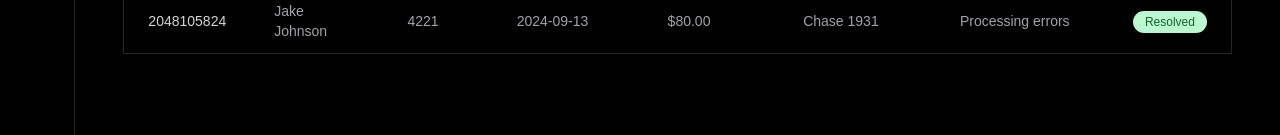
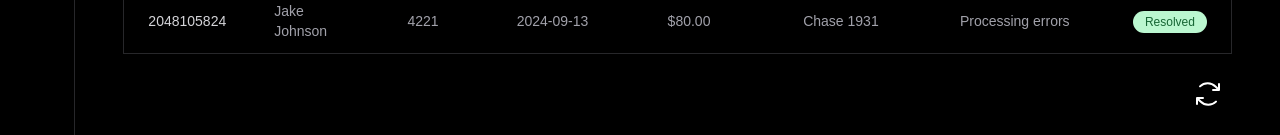
Before and after one commit to txst54/tidal-bevobaddies, a Next.js app: page /dashboard in a window 1280 px wide. Shown: the part 665-800 px from the top of the page. Built offline with nearby package versions, Linux system fonts and the light colour scheme.

Commit message:
refresh button

```diff
--- a/src/app/dashboard/page.tsx
+++ b/src/app/dashboard/page.tsx
@@ -5,6 +5,7 @@ import React, { useEffect, useState } from 'react';
 import { useRouter } from 'next/navigation';
 import {getDatabase, onValue, ref, get} from "@firebase/database";
 import { app } from '../firebase'
+import {ArrowsClockwise} from "@phosphor-icons/react";
 
 const DashboardTh = ({ title, dir, bool }: { title: string; dir?: string, bool?: boolean }) => {
     return (
@@ -91,7 +92,7 @@ const ChargebackTable = () => {
         },
         // Add more chargeback data here...
     ]);
-    useEffect(() => {
+
     const fetchData = async () => {
         try {
             const db = getDatabase(app); // Get the Firebase Realtime Database instance
@@ -112,6 +113,16 @@ const ChargebackTable = () => {
         }
     };
 
+    const handleRefresh = async (e) => {
+        try {
+            const response = await fetch (`http://localhost:8000/refresh`);
+            fetchData();
+        } catch (error) {
+            console.log(error);
+        }
+    }
+
+    useEffect(() => {
         fetchData();
     }, []);
     return (
@@ -171,6 +182,13 @@ const ChargebackTable = () => {
                 ))}
                 </tbody>
             </table>
+            <div className="flex justify-end space-x-4 mt-4">
+                <button
+                    className="text-white px-2 py-2 rounded hover:bg-zinc-500 transition duration-200"
+                    onClick={handleRefresh}>
+                    <ArrowsClockwise size={32} />
+                </button>
+            </div>
         </div>
     );
 }
```
Lines whose indentation alone changed are shown as unchanged.
